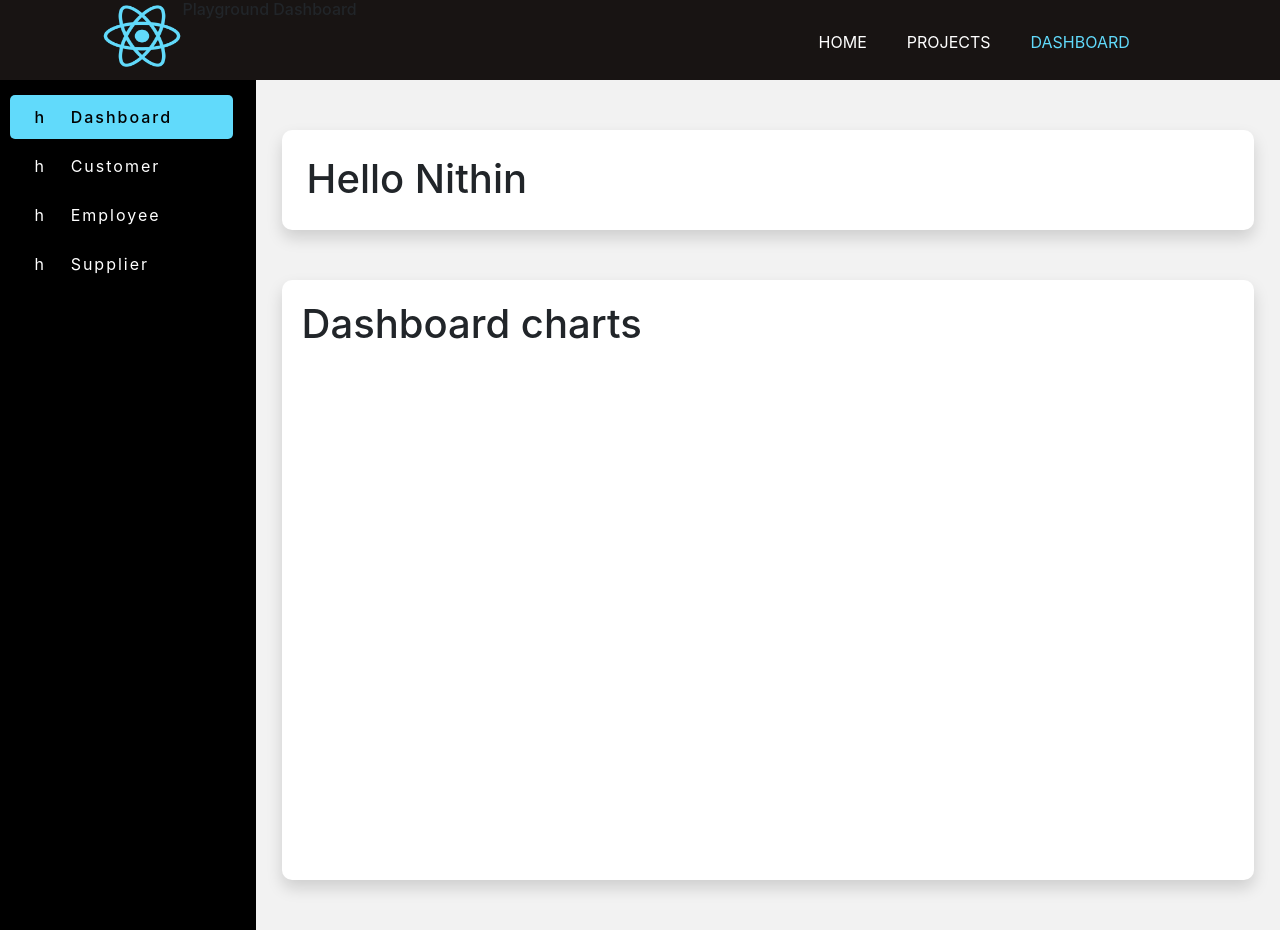
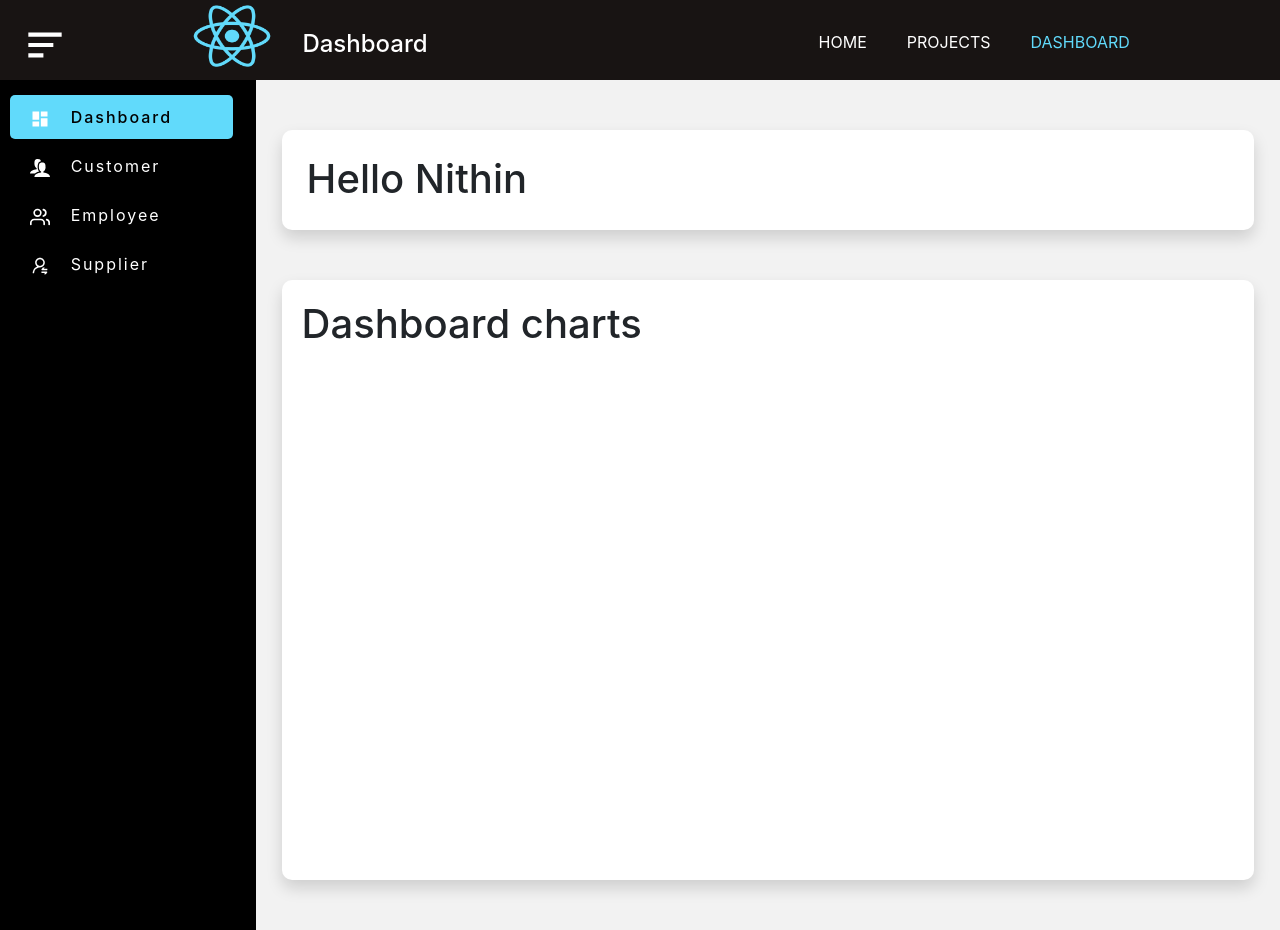
Before and after one commit to NithinBalasubramanian/react_playground, a React (Create React App) app: page /dashboard in a window 1280 px wide. Built offline with nearby package versions, Linux system fonts and the light colour scheme.

Commit message:
React icon 27/11/2020

```diff
--- a/package.json
+++ b/package.json
@@ -9,6 +9,7 @@
     "axios": "^0.21.0",
     "react": "^17.0.1",
     "react-dom": "^17.0.1",
+    "react-icons": "^4.1.0",
     "react-router-dom": "^5.2.0",
     "react-scripts": "4.0.0",
     "web-vitals": "^0.2.4"
--- a/src/components/UI/display.css
+++ b/src/components/UI/display.css
@@ -10,9 +10,11 @@
     box-sizing: border-box;
     display: flex;
 }
-.nav_main .logo h1{
+.nav_main .logo h4{
     color:#fff;
     margin-left:30px;
+    margin-top:20px;
+    vertical-align: center;
     padding:10px 0px;
 }
 .nav_main .logo .logo_img{
--- a/src/components/UI/initial_combine.js
+++ b/src/components/UI/initial_combine.js
@@ -18,11 +18,6 @@ function Initial_combine() {
                         <Medianav />
                         <About />
                     </Route>
-                    <Route path='/home' exact>
-                        <Navbar />
-                        <Medianav />
-                        <About />
-                    </Route>
                     <Route path='/project' >
                         <Navbar />
                         <Medianav />
--- a/src/components/UI/navbar.js
+++ b/src/components/UI/navbar.js
@@ -18,7 +18,7 @@ function Navbar() {
                 <div className="nav_list_outs">
                  <div className="nav_list_outs_data">
                     <ul>
-                        <li><NavLink to='/home' activeClassName="mainNavActive">HOME</NavLink></li>
+                        <li><NavLink to='/' exact activeClassName="mainNavActive">HOME</NavLink></li>
                         <li><NavLink to='/project' activeClassName="mainNavActive">PROJECTS</NavLink></li>
                         <li><NavLink to='/dashboard' activeClassName="mainNavActive">DASHBOARD</NavLink></li>
                     </ul>
--- a/src/components/dashboard/dashboard_main.js
+++ b/src/components/dashboard/dashboard_main.js
@@ -6,6 +6,7 @@ import { NavLink} from 'react-router-dom';
 import Sidebar from './sidebar';
 import Maincont from './maincont';
 import { BrowserRouter as Router} from 'react-router-dom';
+import { BiMenuAltLeft } from 'react-icons/bi';
 
 function Dashboard_main() {
     const [ display_status , setdisplay_status ] = useState(true);
@@ -18,12 +19,13 @@ function Dashboard_main() {
         <>
         <div className="nav_main">
             <div className="logo">
+               <BiMenuAltLeft  onClick={sidebarStatusHandler} size="50px" color="#fff" style={{margin:"20px"}}/>
              <div className="logo_img">
-                <img src={logo} onClick={sidebarStatusHandler} width="100%" alt="logo" height="100%" />
+                <img src={logo} width="100%" alt="logo" height="100%" />
              </div>
-             <h6>
-                 Playground Dashboard
-             </h6>
+             <h4>
+                 Dashboard
+             </h4>
             </div>
             <div className="nav_list">
             <div className="nav_list_outs">
--- a/src/components/dashboard/sidebar.js
+++ b/src/components/dashboard/sidebar.js
@@ -1,15 +1,21 @@
 import React from 'react';
+import { IconContext } from 'react-icons';
+import { MdDashboard } from 'react-icons/md';
+import { ImUsers } from 'react-icons/im';
+import { FiUsers } from 'react-icons/fi';
+import { AiOutlineUserSwitch } from 'react-icons/ai';
 import './dashboard.css';
 import { NavLink } from 'react-router-dom';
 
 function Sidebar(props) {
 
     return(
+        <IconContext.Provider value={{color:"#fff",size:"20px"}}>
         <div className={ (props.status) ? 'sidebar_cont active_side' : 'sidebar_cont'}>
             <div className="sidebarList">
                 <NavLink to='/dashboard' exact className="navCont" activeClassName="navActive">
                     <div className="navIcon">
-                        h
+                        <MdDashboard />
                     </div>
                     <div className="navMenu">
                         Dashboard
@@ -17,7 +23,7 @@ function Sidebar(props) {
                 </NavLink>
                 <NavLink to='/dashboard/Customer'  className="navCont" activeClassName="navActive">
                     <div className="navIcon">
-                        h
+                        <ImUsers />
                     </div>
                     <div className="navMenu">
                         Customer
@@ -25,7 +31,7 @@ function Sidebar(props) {
                 </NavLink>
                 <NavLink to='/dashboard/Employee' className="navCont" activeClassName="navActive">
                     <div className="navIcon">
-                        h
+                        <FiUsers />
                     </div>
                     <div className="navMenu">
                         Employee
@@ -33,7 +39,7 @@ function Sidebar(props) {
                 </NavLink>
                 <NavLink to='/dashboard/Supplier' className="navCont" activeClassName="navActive">
                     <div className="navIcon">
-                        h
+                        <AiOutlineUserSwitch />
                     </div>
                     <div className="navMenu">
                         Supplier
@@ -41,6 +47,7 @@ function Sidebar(props) {
                 </NavLink>
             </div>
         </div>
+        </IconContext.Provider>
     )
 }
 
```
Also changed, not shown: 1 other file (tests, documents, lock files or other folders).
